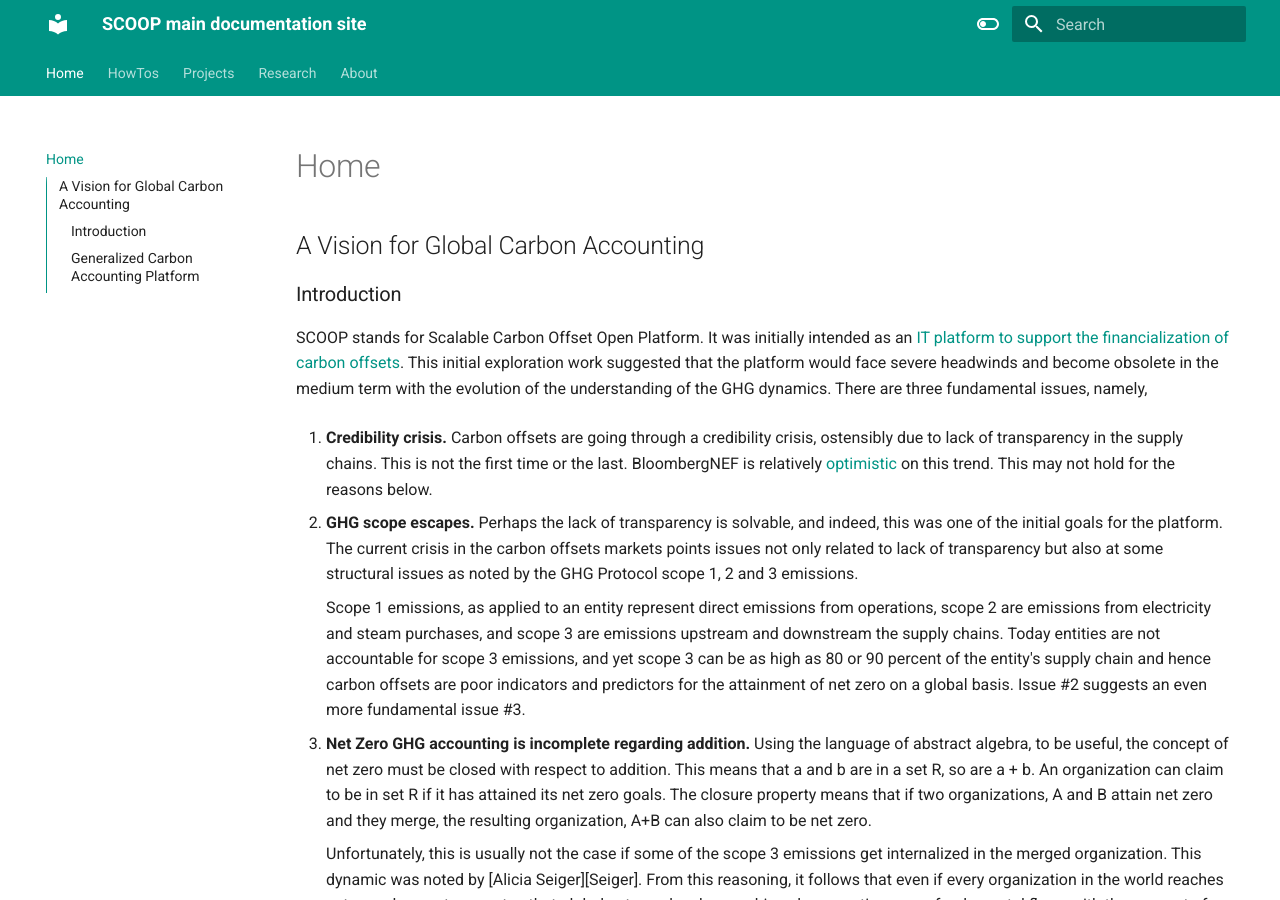
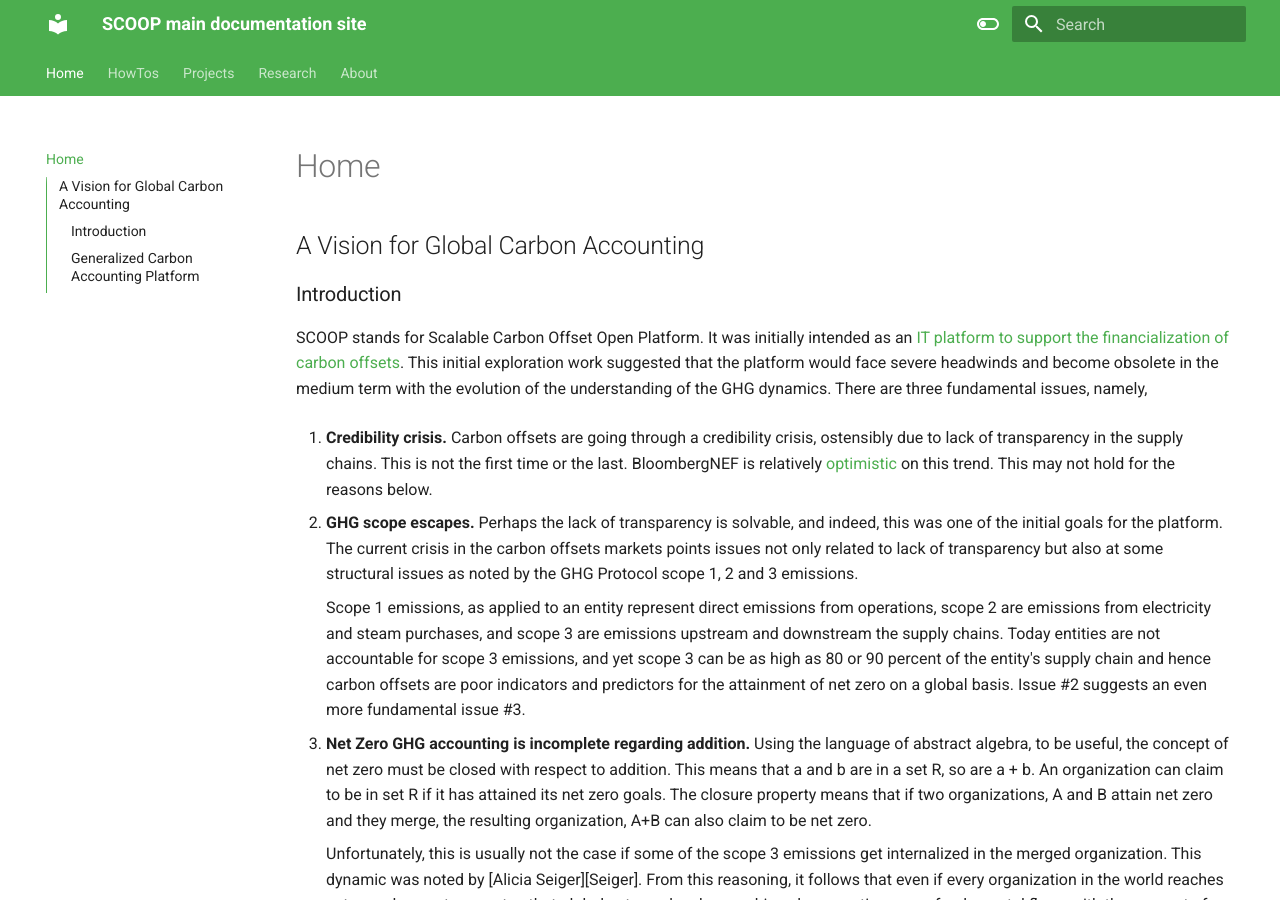
Before and after one commit to Carbon-Offset-Open-Platform/mainPublicDoc, an MkDocs documentation site: the page built from docs/index.md, in a window 1280 px wide and 900 px high. Built offline with MkDocs 1.6.1 and Material for MkDocs 9.7.7, drawn with Linux system fonts in a browser that asks for light colours.

Commit message:
changing theme to green

```diff
--- a/mkdocs.yml
+++ b/mkdocs.yml
@@ -20,13 +20,13 @@ theme:
       toggle:
         icon: material/toggle-switch-off-outline
         name: Switch to dark mode
-      primary: teal
-      accent: purple
+      primary: green
+      accent: indigo
     - scheme: slate
       toggle:
         icon: material/toggle-switch
         name: Switch to light mode
-      primary: teal
+      primary: green
       accent: lime
   language: en
 
```
Also changed, not shown: docs/howto/CollaborateWithDocumentation.md (+1 -0 lines).
